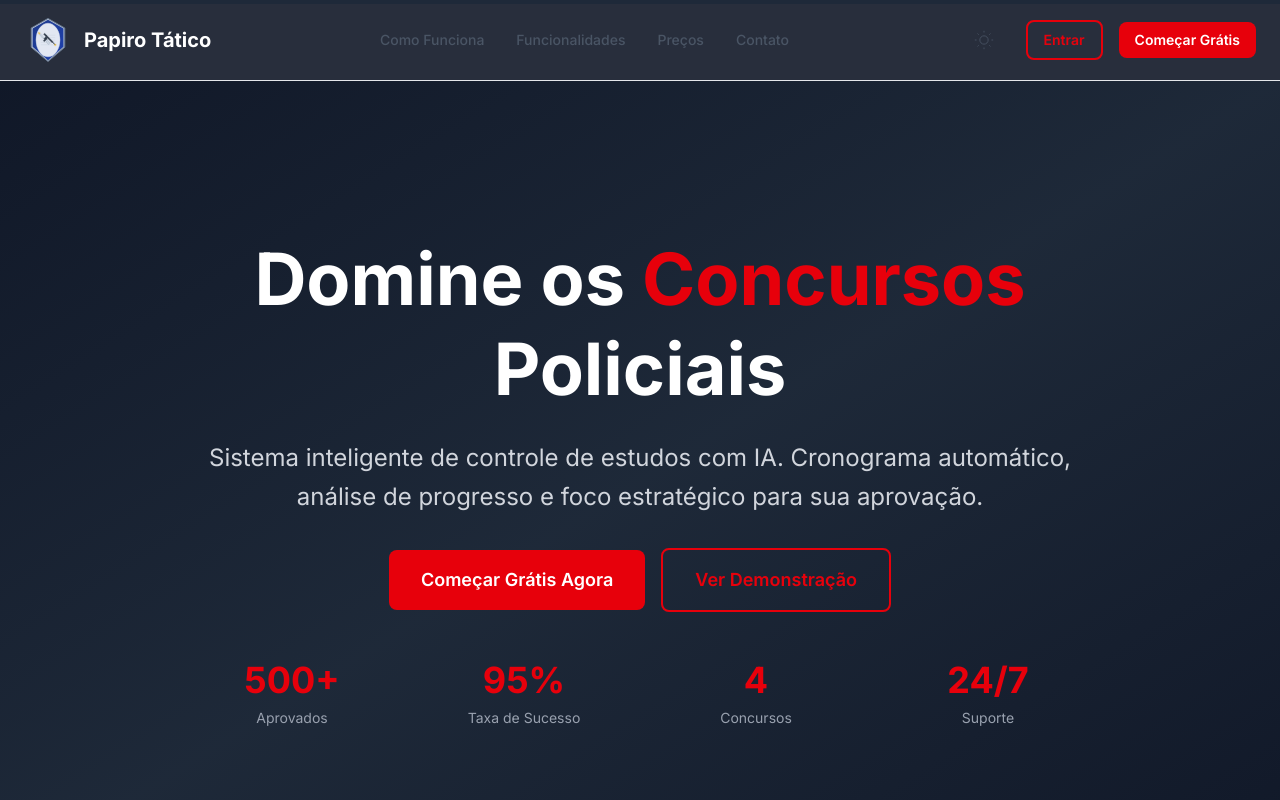
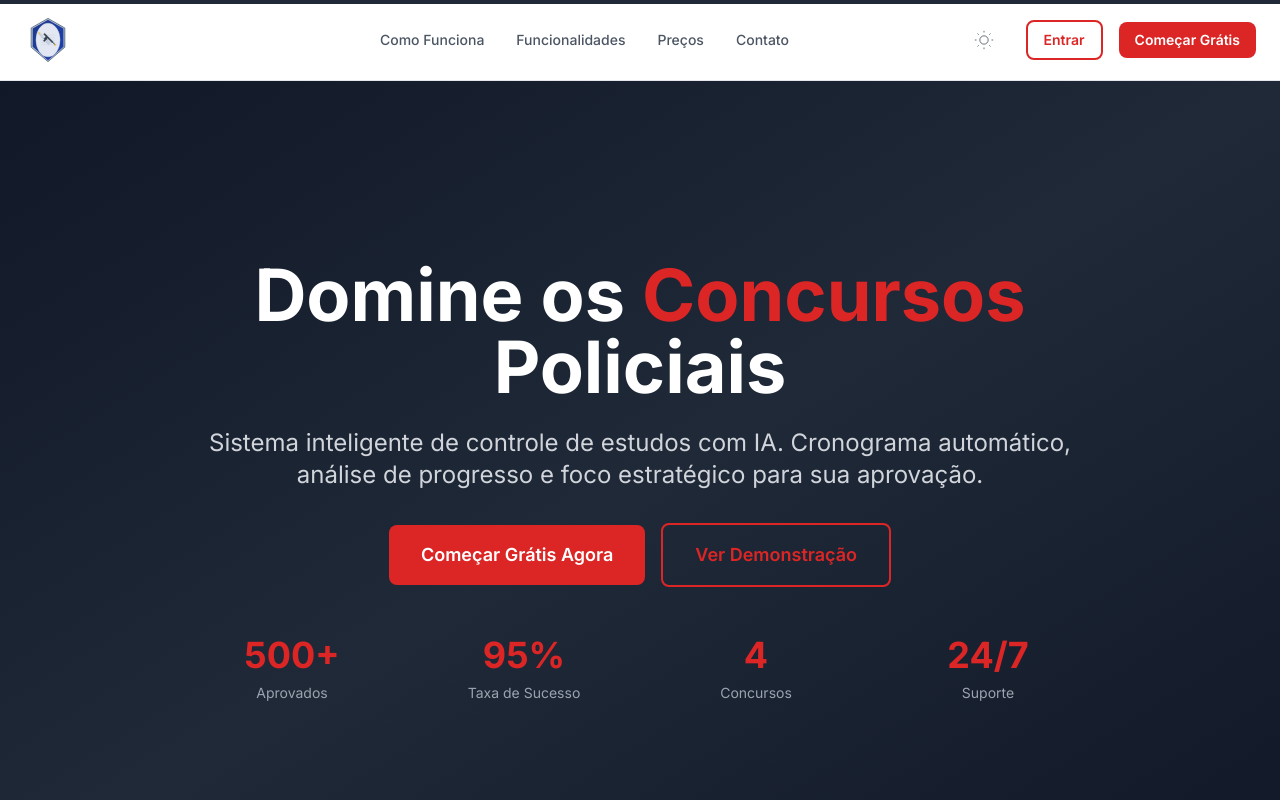
Before and after one commit to MathiasGFuhr/papiro, a Next.js app: page / in a window 1280 px wide. Shown: the top 800 px of the page. Built offline with nearby package versions, Linux system fonts and the light colour scheme.

Commit message:
fix: downgrade Tailwind CSS to v3 and fix build errors

```diff
--- a/package.json
+++ b/package.json
@@ -18,13 +18,14 @@
   },
   "devDependencies": {
     "@eslint/eslintrc": "^3",
-    "@tailwindcss/postcss": "^4",
     "@types/node": "^20",
     "@types/react": "^19",
     "@types/react-dom": "^19",
+    "autoprefixer": "^10.4.21",
     "eslint": "^9",
     "eslint-config-next": "15.5.2",
-    "tailwindcss": "^4",
+    "postcss": "^8.5.6",
+    "tailwindcss": "^3.4.0",
     "typescript": "^5"
   }
 }
--- a/postcss.config.mjs
+++ b/postcss.config.mjs
@@ -1,5 +1,8 @@
 const config = {
-  plugins: ["@tailwindcss/postcss"],
+  plugins: {
+    tailwindcss: {},
+    autoprefixer: {},
+  },
 };
 
 export default config;
--- a/src/app/globals.css
+++ b/src/app/globals.css
@@ -1,4 +1,6 @@
-@import "tailwindcss";
+@tailwind base;
+@tailwind components;
+@tailwind utilities;
 
 :root {
   --background: #ffffff;
@@ -17,12 +19,6 @@
   --foreground: #111827;
 }
 
-@theme inline {
-  --color-background: var(--background);
-  --color-foreground: var(--foreground);
-  --font-sans: var(--font-inter);
-  --font-mono: var(--font-jetbrains-mono);
-}
 
 /* Transições suaves globais */
 * {
--- a/src/components/ui/Button.tsx
+++ b/src/components/ui/Button.tsx
@@ -1,7 +1,7 @@
 import { ButtonHTMLAttributes, ReactNode } from 'react';
 
 interface ButtonProps extends ButtonHTMLAttributes<HTMLButtonElement> {
-  variant?: 'primary' | 'secondary' | 'outline';
+  variant?: 'primary' | 'secondary' | 'outline' | 'ghost';
   size?: 'sm' | 'md' | 'lg';
   children: ReactNode;
   isLoading?: boolean;
@@ -21,7 +21,8 @@ export const Button = ({
   const variantClasses = {
     primary: 'bg-red-600 hover:bg-red-700 text-white focus:ring-red-500 dark:bg-red-600 dark:hover:bg-red-700',
     secondary: 'bg-gray-600 hover:bg-gray-700 text-white focus:ring-gray-500 dark:bg-gray-600 dark:hover:bg-gray-700',
-    outline: 'border-2 border-red-600 text-red-600 hover:bg-red-600 hover:text-white focus:ring-red-500 dark:border-red-400 dark:text-red-400 dark:hover:bg-red-600 dark:hover:text-white'
+    outline: 'border-2 border-red-600 text-red-600 hover:bg-red-600 hover:text-white focus:ring-red-500 dark:border-red-400 dark:text-red-400 dark:hover:bg-red-600 dark:hover:text-white',
+    ghost: 'bg-transparent hover:bg-gray-100 text-gray-600 hover:text-gray-900 focus:ring-gray-500 dark:hover:bg-gray-800 dark:text-gray-300 dark:hover:text-white'
   };
 
   const sizeClasses = {
```
Also changed, not shown: 1 other file (tests, documents, lock files or other folders).
